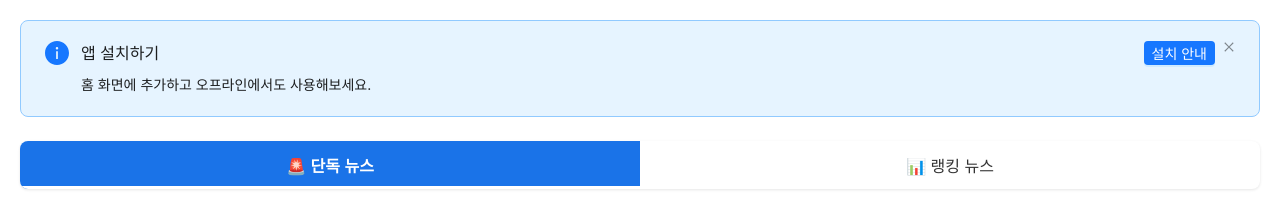
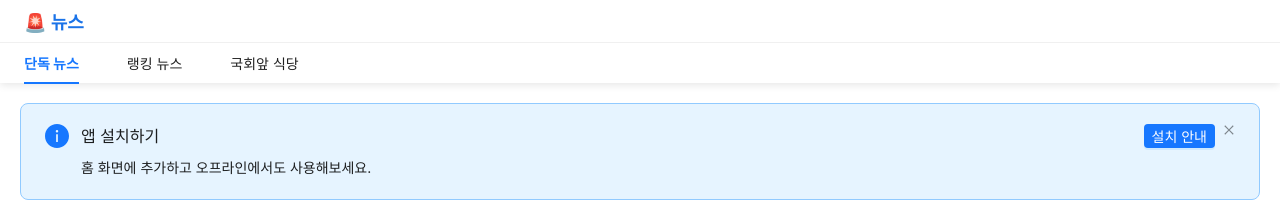
Before and after one commit to yongkyu4803/exnews-next, a Next.js app: page / in a window 1280 px wide. Shown: the top 202 px of the page. Built offline with nearby package versions, Linux system fonts and the light colour scheme; no server answers; the database is empty.

Commit message:
식당 페이지에 상단 내비게이션 바 통일

```diff
--- a/src/components/mobile/TopNavBar.tsx
+++ b/src/components/mobile/TopNavBar.tsx
@@ -76,6 +76,13 @@ const TopNavBar: React.FC<TopNavBarProps> = ({ activeTab = 'exclusive', onTabCha
 
   const handleTabChange = (info: { key: string }) => {
     console.log('탭 변경 시도:', info.key);
+
+    // 페이지 이동 처리
+    if (info.key === 'restaurants') {
+      router.push('/restaurants');
+      return;
+    }
+
     if (onTabChange) {
       onTabChange(info.key);
     }
@@ -84,6 +91,10 @@ const TopNavBar: React.FC<TopNavBarProps> = ({ activeTab = 'exclusive', onTabCha
   if (!isMounted) {
     return <div style={{ height: '48px', backgroundColor: '#ffffff' }}></div>;
   }
+
+  // 현재 경로에 따라 active 탭 설정
+  const currentPath = router.pathname;
+  const activeKey = currentPath === '/restaurants' ? 'restaurants' : activeTab;
 
   return (
     <NavBarContainer>
@@ -95,7 +106,7 @@ const TopNavBar: React.FC<TopNavBarProps> = ({ activeTab = 'exclusive', onTabCha
 
       <NavMenu
         mode="horizontal"
-        selectedKeys={[activeTab]}
+        selectedKeys={[activeKey]}
         onSelect={handleTabChange}
         onClick={(info: { key: string, domEvent: React.MouseEvent<HTMLElement> }) => {
           console.log('탭 클릭됨:', info.key);
@@ -105,10 +116,23 @@ const TopNavBar: React.FC<TopNavBarProps> = ({ activeTab = 'exclusive', onTabCha
           {
             key: 'exclusive',
             label: '단독 뉴스',
+            onClick: () => router.push('/'),
           },
           {
             key: 'ranking',
             label: '랭킹 뉴스',
+            onClick: () => {
+              if (currentPath === '/') {
+                if (onTabChange) onTabChange('ranking');
+              } else {
+                router.push('/?tab=ranking');
+              }
+            },
+          },
+          {
+            key: 'restaurants',
+            label: '국회앞 식당',
+            onClick: () => router.push('/restaurants'),
           }
         ]}
       />
--- a/src/pages/index.tsx
+++ b/src/pages/index.tsx
@@ -2,6 +2,8 @@ import React, { useState, useEffect } from 'react';
 import { useQuery, useQueryClient } from 'react-query';
 import dynamic from 'next/dynamic';
 import Link from 'next/link';
+import { useRouter } from 'next/router';
+import Head from 'next/head';
 // Remove unused import since LoadMoreButton component is not being used
 import VirtualNewsList from '@/components/mobile/VirtualNewsList';
 import VirtualRankingNewsList from '@/components/mobile/VirtualRankingNewsList';
@@ -46,6 +48,18 @@ const HomePage = () => {
   const [rankingSelectedRows, setRankingSelectedRows] = useState<RankingNewsItem[]>([]);
   const [rankingSelectedKeys, setRankingSelectedKeys] = useState<React.Key[]>([]);
   const queryClient = useQueryClient();
+  const router = useRouter();
+
+  // URL에서 tab 파라미터 체크
+  useEffect(() => {
+    if (typeof window !== 'undefined') {
+      const urlParams = new URLSearchParams(window.location.search);
+      const tabParam = urlParams.get('tab');
+      if (tabParam === 'ranking') {
+        setActiveTab('ranking');
+      }
+    }
+  }, []);
 
   // 클라이언트 사이드 마운트 체크
   useEffect(() => {
@@ -322,6 +336,21 @@ const HomePage = () => {
   }
 
   return (
+    <div className="flex flex-col min-h-screen">
+      <Head>
+        <title>뉴스 - 단독 & 랭킹 기사 모음</title>
+        <meta name="description" content="각 언론사의 단독기사와 랭킹기사 모음" />
+        <meta name="viewport" content="width=device-width, initial-scale=1, maximum-scale=1, user-scalable=no" />
+      </Head>
+
+      {isMounted && (
+        <>
+          {/* 모바일에 최적화된 상단 네비게이션 바 */}
+          <TopNavBar
+            activeTab={activeTab}
+            onTabChange={handleTabChange}
+          />
+
           <div style={{ paddingBottom: isMobile ? '16px' : '20px' }}>
             <style jsx global>{`
               /* 작은 버튼 스타일 오버라이드 */
@@ -348,12 +377,6 @@ const HomePage = () => {
                 }
               }
             `}</style>
-
-      {/* 기존 TopNavBar는 주석 처리 */}
-      {/* <TopNavBar
-        activeTab={activeTab}
-        onTabChange={handleTabChange}
-      /> */}
 
             <div style={{ padding: isMobile ? '16px' : '20px' }}>
               <Space direction="vertical" style={{ width: '100%' }}>
@@ -571,6 +594,9 @@ const HomePage = () => {
               </Space>
             </div>
           </div>
+        </>
+      )}
+    </div>
   );
 };
 
```
Also changed, not shown: src/pages/restaurants.tsx (+6 -6 lines). Lines whose indentation alone changed are shown as unchanged.
